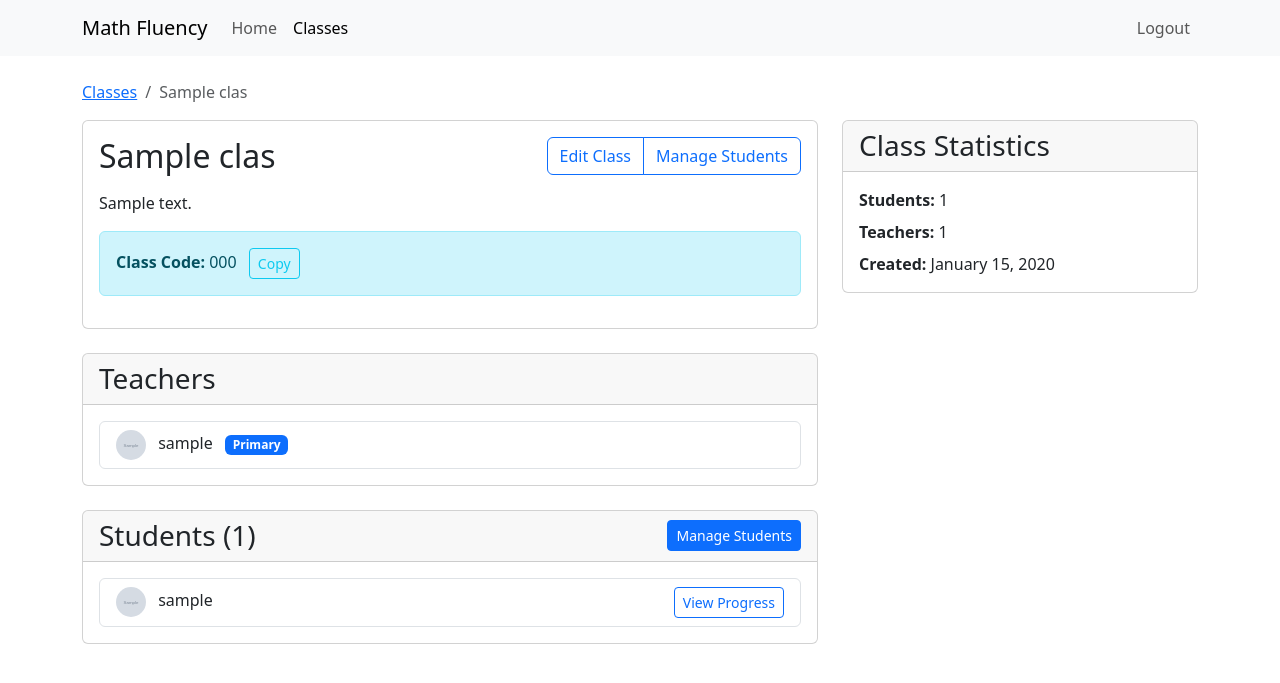
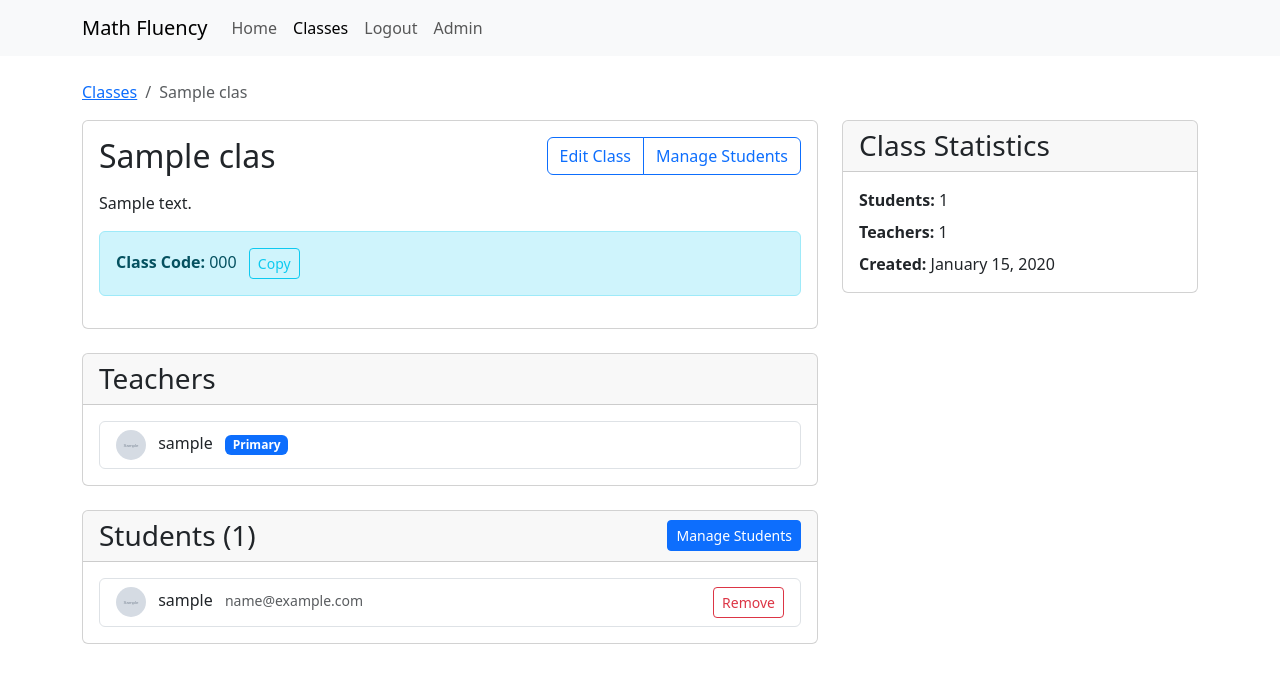
Before and after one commit to KennethWeiss/MathFluency, a Flask app: page /classes/1 in a window 1280 px wide. Shown: the top 683 px of the page. Run offline with Flask 3, Linux system fonts and the light colour scheme; a user stored in the database is signed in; data comes from the database, SQL or seed files in the repository; tables that the repository leaves empty hold one stand-in row (values such as "Sample post"); grey boxes marked "Sample" are stand-in pictures.

Commit message:
fix: view button

```diff
--- a/templates/base.html
+++ b/templates/base.html
@@ -31,6 +31,16 @@
                                 <a class="nav-link {% if request.endpoint == 'class.list_classes' %}active{% endif %}" href="{{ url_for('class.list_classes') }}">My Classes</a>
                             </li>
                         {% endif %}
+                        <li class="nav-item">
+                            <a class="nav-link" href="{{ url_for('main.logout') }}">Logout</a>
+                        </li>
+                        {% if current_user.is_admin %}
+                            <li class="nav-item">
+                                <a class="nav-link {% if request.endpoint.startswith('admin.') %}active{% endif %}" href="{{ url_for('admin.admin_dashboard') }}">
+                                    <i class="fas fa-cog"></i> Admin
+                                </a>
+                            </li>
+                        {% endif %}
                     {% else %}
                         <li class="nav-item">
                             <a class="nav-link {% if request.endpoint == 'auth.login' %}active{% endif %}" href="{{ url_for('auth.login') }}">Login</a>
@@ -39,9 +49,6 @@
                 </ul>
                 <ul class="navbar-nav ms-auto">
                     {% if current_user.is_authenticated %}
-                        <li class="nav-item">
-                            <a class="nav-link" href="{{ url_for('main.logout') }}">Logout</a>
-                        </li>
                     {% endif %}
                 </ul>
             </div>
--- a/templates/classes/view.html
+++ b/templates/classes/view.html
@@ -81,9 +81,19 @@
                                 <img src="{{ student.avatar_url }}" alt="{{ student.username }}" class="rounded-circle me-2" style="width: 30px; height: 30px;">
                                 {% endif %}
                                 {{ student.username }}
+                                <small class="text-muted ms-2">{{ student.email }}</small>
                             </div>
-                            <div>
-                                <a href="{{ url_for('progress.student_progress', student_id=student.id) }}" class="btn btn-outline-primary btn-sm">View Progress</a>
+                            <div class="btn-group">
+                                {% if current_user.is_teacher %}
+                                <form action="{{ url_for('class.remove_student', id=class_.id, student_id=student.id) }}"
+                                      method="post"
+                                      onsubmit="return confirm('Are you sure you want to remove {{ student.username }} from this class?');"
+                                      class="d-inline">
+                                    <button type="submit" class="btn btn-outline-danger btn-sm">
+                                        <i class="fas fa-user-minus"></i> Remove
+                                    </button>
+                                </form>
+                                {% endif %}
                             </div>
                         </div>
                         {% endfor %}
```
